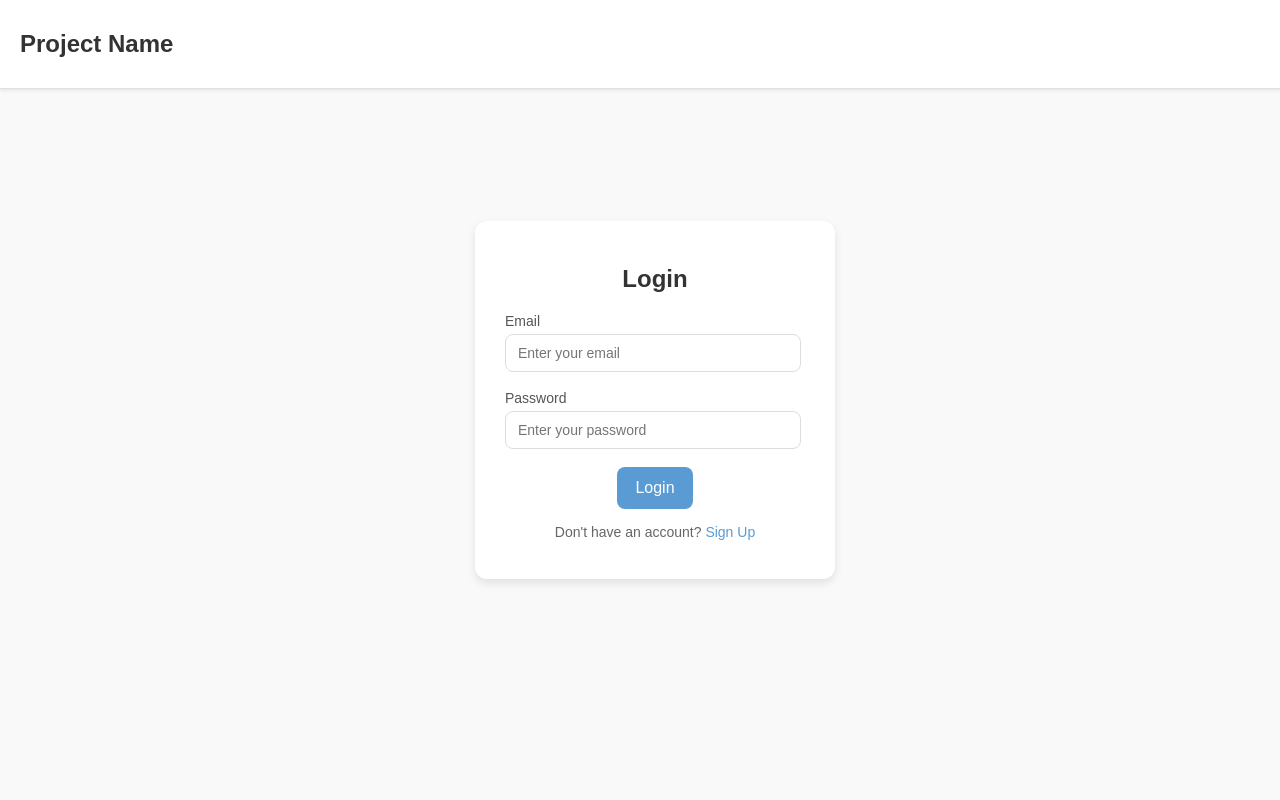
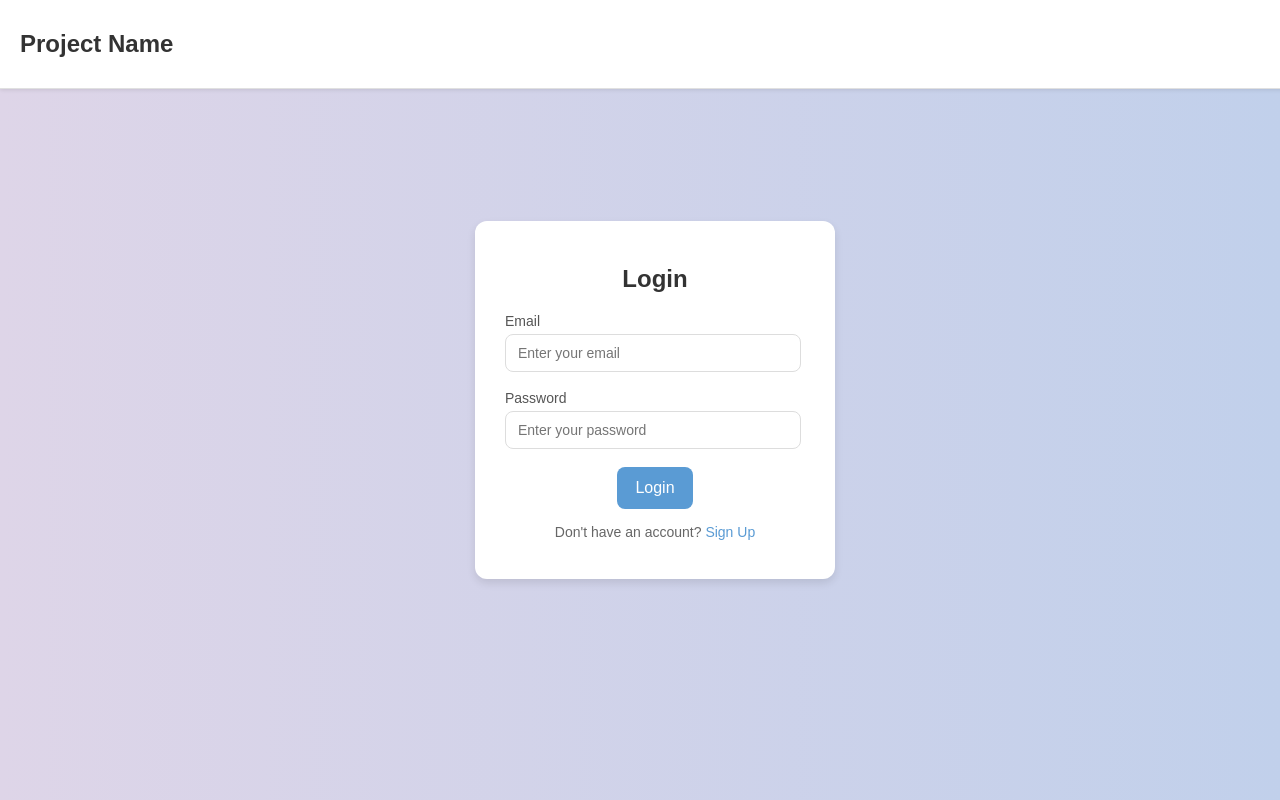
Before and after one commit to PramodhaKasam/PiJam_Team11, a React (Create React App) app: page / in a window 1280 px wide. Built offline with nearby package versions, Linux system fonts and the light colour scheme.

Commit message:
login.css

```diff
--- a/src/styles/login.css
+++ b/src/styles/login.css
@@ -1,12 +1,13 @@
 body {
     margin: 0;
-    font-family: 'Arial', sans-serif;
-    background-color: #f9fafb;
+    font-family: 'Poppins', sans-serif;
+    background: linear-gradient(to right, #ded5e8, #c1d0eb); /* Modern Gradient Background */
     display: flex;
     justify-content: center;
     align-items: center;
     min-height: 100vh;
 }
+
 
 .login-container {
     background: #ffffff;
```
